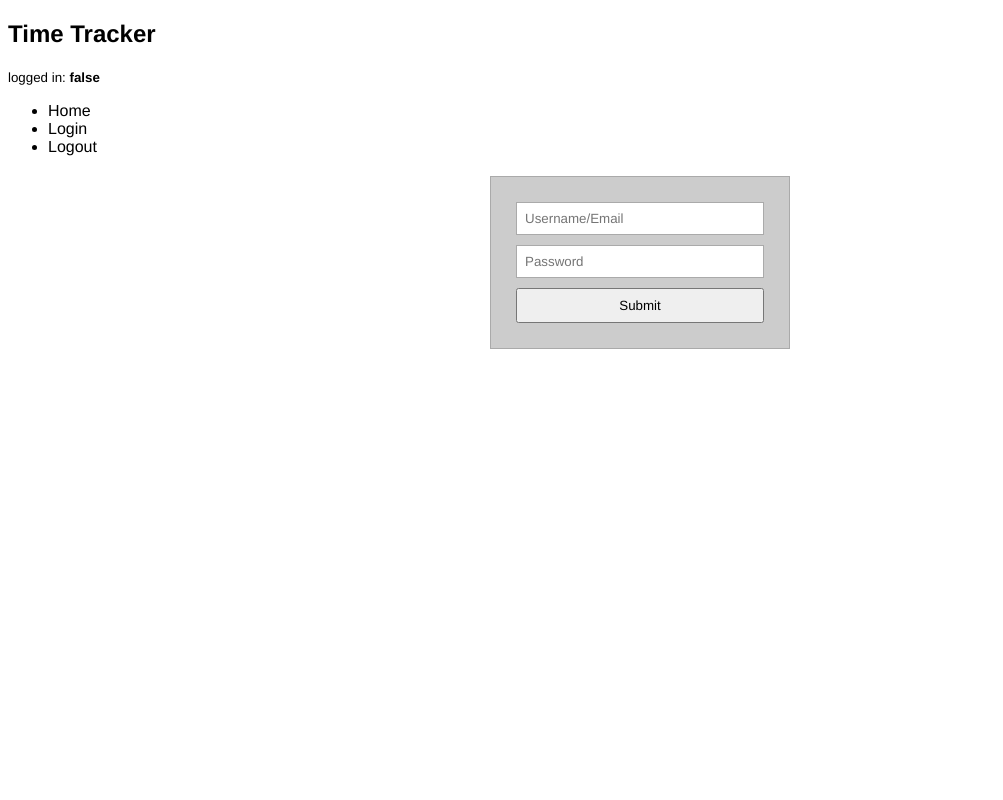
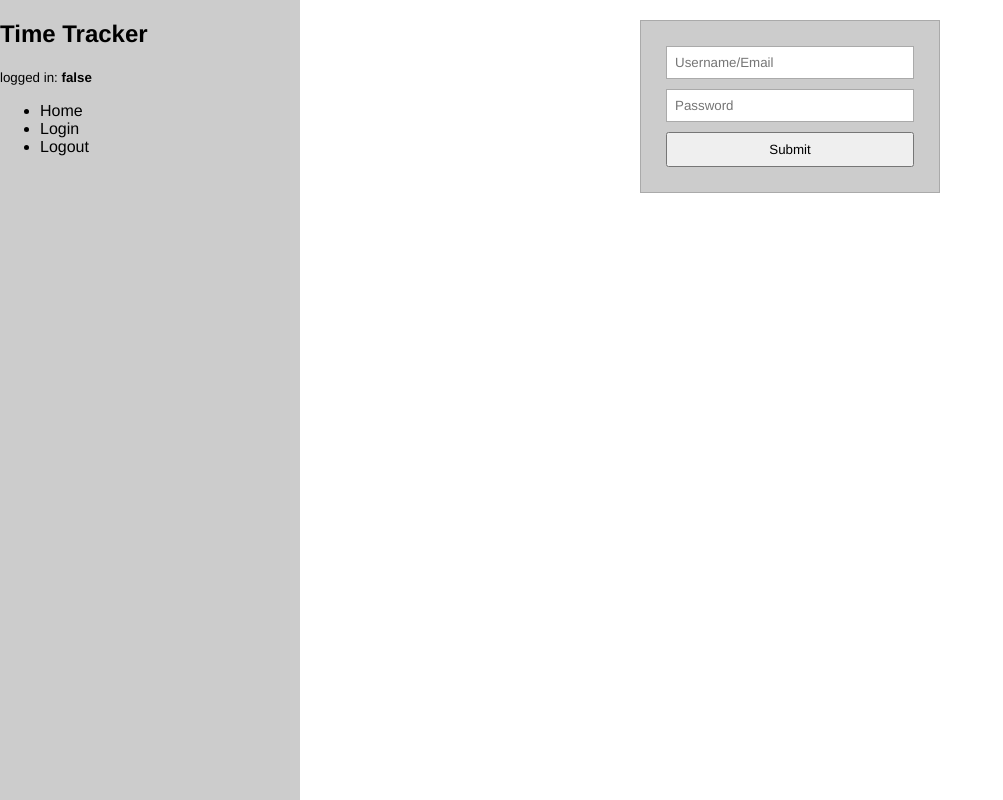
Before and after one commit to azjgard/time-tracker-app, a React (Create React App) app: page / in a window 1280 px wide. Shown: the whole page, without its empty margins (0-1003 px from the left). Built offline with nearby package versions, Linux system fonts and the light colour scheme; no server answers.

Commit message:
heavy refactoring and basic css for App

```diff
--- a/src/actions/authActionCreators.js
+++ b/src/actions/authActions.js
@@ -1,20 +1,17 @@
 import {getToken, deleteLocalToken} from '../lib/token';
 
-import {
-  LOGIN_ATTEMPT,
-  LOGIN_SUCCESS,
-  LOGIN_FAILURE,
-  LOGOUT,
-} from './actionCreatorConstants';
+import {LOGIN_ATTEMPT, LOGIN_SUCCESS, LOGIN_FAILURE, LOGOUT} from './CONSTANTS';
 
-export const login = loginData => {
+export const login = (loginData, token = undefined) => {
   return async dispatch => {
     dispatch({type: LOGIN_ATTEMPT});
 
-    const token = await getToken(
-      loginData['Username/Email'],
-      loginData['Password'],
-    );
+    if (token === undefined) {
+      token = await getToken(
+        loginData['Username/Email'],
+        loginData['Password'],
+      );
+    }
 
     if (token) {
       dispatch({type: LOGIN_SUCCESS, token});
--- /dev/null
+++ b/src/components/App/App.css
@@ -0,0 +1,13 @@
+main {
+  margin-left: 300px;
+}
+
+aside {
+  top: 0;
+  left: 0;
+  position: fixed;
+
+  width: 300px;
+  height: 100%;
+  background-color: #ccc;
+}
--- a/src/App.js
+++ b/src/components/App/AppComponent.js
@@ -1,9 +1,10 @@
 import React, {Component} from 'react';
-import Form from './containers/FormContainer';
+import Form from '../Form/FormContainer';
 
-import {login, logout} from './actions/authActionCreators.js'; // Testing
-import {getToken} from './lib/token';
-import {connect} from 'react-redux'; // Testing
+import {login} from '../../actions/authActions'; // Testing
+import {getToken} from '../../lib/token';
+
+import './App.css';
 
 const LoginForm = () => (
   <Form
@@ -37,9 +38,7 @@ class AppComponent extends Component {
             logged in: <b>{this.props.isLoggedIn ? 'true' : 'false'}</b>
             <br />
             {this.props.isLoggedIn ? (
-              <a href="#" onClick={this.props.logout}>
-                Logout?
-              </a>
+              <button onClick={this.props.logout}>Logout?</button>
             ) : (
               ''
             )}
@@ -52,21 +51,12 @@ class AppComponent extends Component {
             </ul>
           </nav>
         </aside>
-
-        <LoginForm />
+        <main>
+          <LoginForm />
+        </main>
       </div>
     );
   }
 }
 
-const App = connect(
-  state => ({
-    isLoggedIn: state.user.isLoggedIn,
-  }),
-  dispatch => ({
-    loginUser: token => dispatch({type: 'LOGIN_SUCCESS', token}),
-    logout: () => dispatch(logout()),
-  }),
-)(AppComponent);
-
-export default App;
+export default AppComponent;
--- /dev/null
+++ b/src/components/App/AppContainer.js
@@ -0,0 +1,17 @@
+import {connect} from 'react-redux';
+import {login, logout} from '../../actions/authActions';
+
+import AppComponent from './AppComponent';
+
+const mapStateToProps = state => ({
+  isLoggedIn: state.user.isLoggedIn,
+});
+
+const mapDispatchToProps = dispatch => ({
+  loginUser: token => dispatch(login(null, token)),
+  logout: () => dispatch(logout()),
+});
+
+const AppContainer = connect(mapStateToProps, mapDispatchToProps)(AppComponent);
+
+export default AppContainer;
--- a/src/containers/FormContainer.js
+++ b/src/components/Form/FormContainer.js
@@ -1,4 +1,4 @@
-import FormComponent from '../components/Form/FormComponent';
+import FormComponent from './FormComponent';
 import {connect} from 'react-redux';
 
 const mapPropsToState = state => ({});
--- a/src/index.js
+++ b/src/index.js
@@ -1,6 +1,6 @@
 import React from 'react';
 import ReactDOM from 'react-dom';
-import App from './App';
+import AppContainer from './components/App/AppContainer';
 
 import {Provider} from 'react-redux';
 import store from './store';
@@ -9,7 +9,7 @@ import './index.css';
 
 ReactDOM.render(
   <Provider store={store}>
-    <App />
+    <AppContainer />
   </Provider>,
   document.getElementById('root'),
 );
--- a/src/reducers/index.js
+++ b/src/reducers/index.js
@@ -1,6 +1,5 @@
 import {combineReducers} from 'redux';
-
-import {LOGIN_SUCCESS, LOGOUT} from '../actions/actionCreatorConstants';
+import {LOGIN_SUCCESS, LOGOUT} from '../actions/CONSTANTS';
 
 const user = (user = {}, action) => {
   switch (action.type) {
```
Also changed, not shown: src/actions/CONSTANTS.js (renamed from src/actions/actionCreatorConstants.js).
